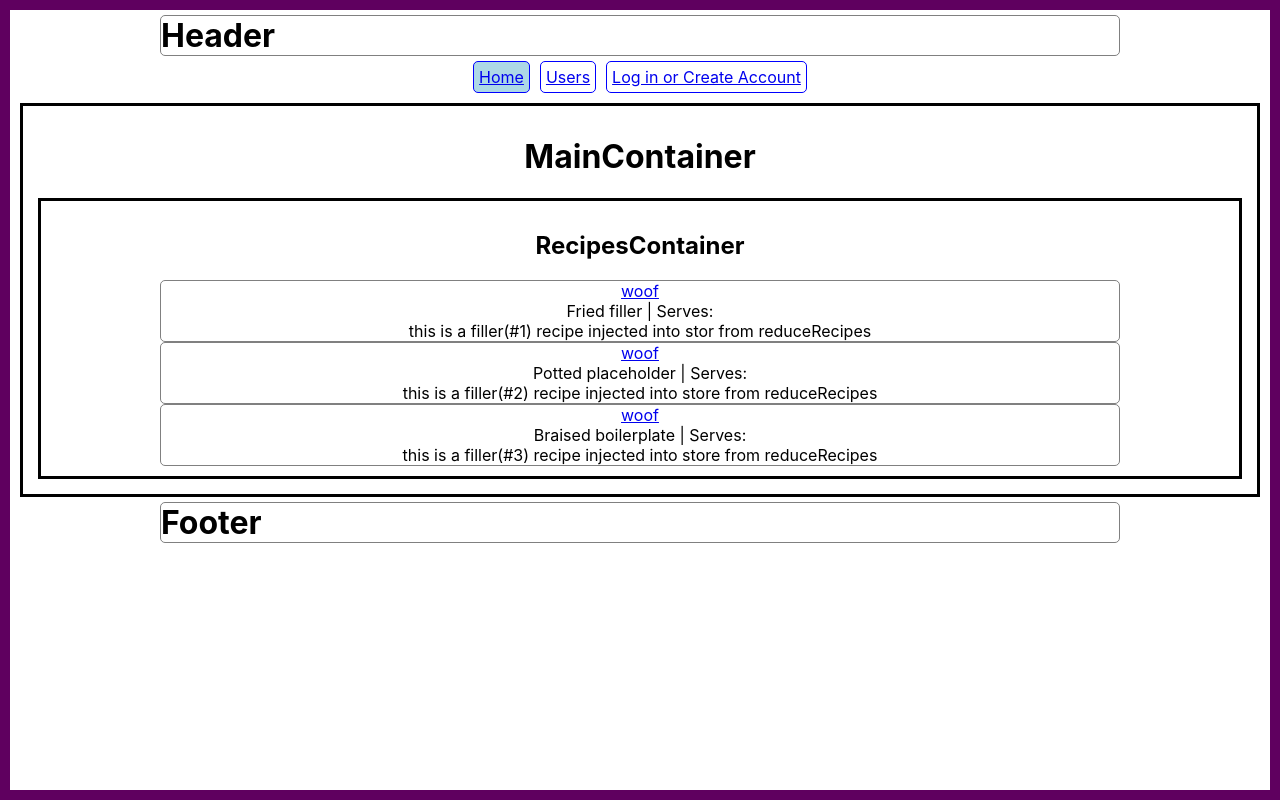
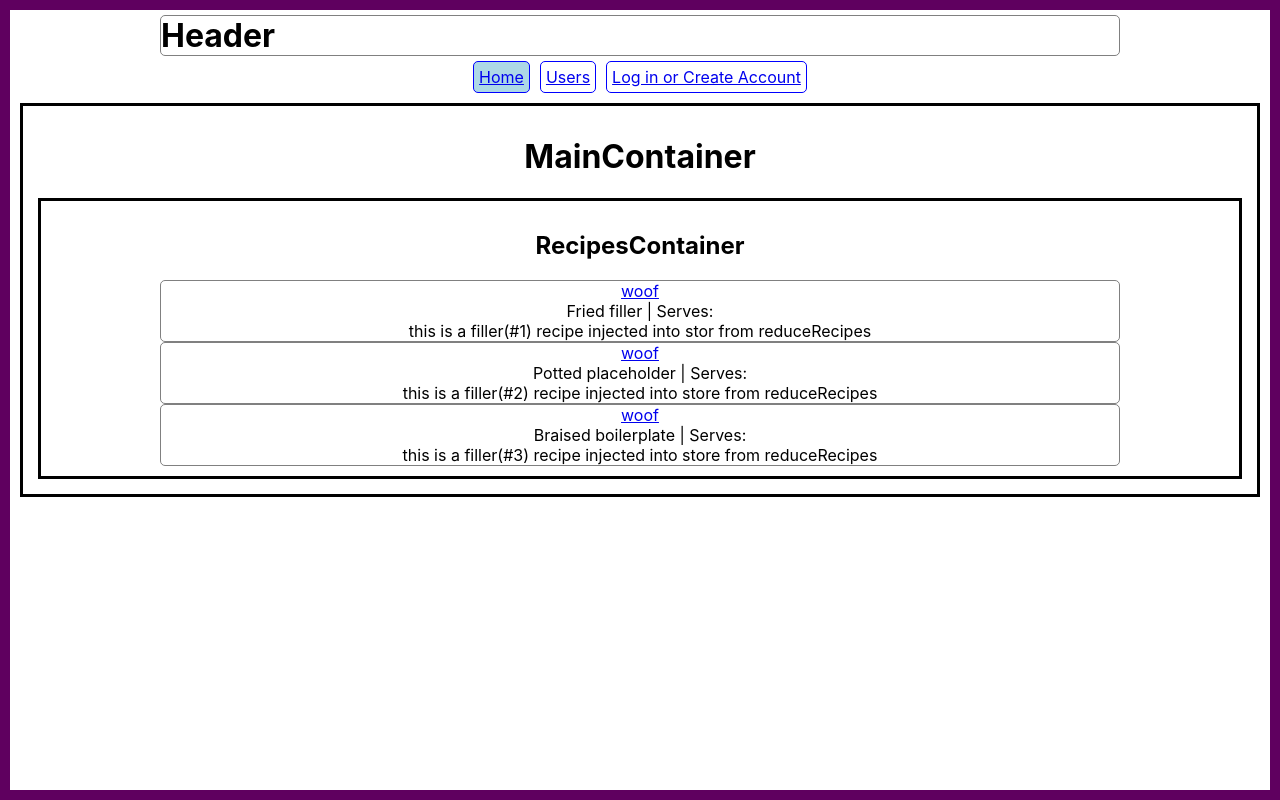
Before and after one commit to royemosby/RecipeSwap_v2, a React (Create React App) app in the folder recipe-swap-frontend/: page / in a window 1280 px wide. Built offline with nearby package versions, Linux system fonts and the light colour scheme.

Commit message:
removes footer. Modifies switch routes to make them restful

```diff
--- a/recipe-swap-frontend/src/App.js
+++ b/recipe-swap-frontend/src/App.js
@@ -1,12 +1,10 @@
 import './App.css';
-import {BrowserRouter as Router, Route} from 'react-router-dom'
-
+import {BrowserRouter as Router, Route, Switch} from 'react-router-dom'
 import MainContainer from './main/MainContainer';
 import RecipeContainer from './recipes/RecipeContainer';
 import UsersContainer from './users/UsersContainer';
 import UserContainer from './users/UserContainer';
 import Header from './common/Header'
-import Footer from './common/Footer'
 import AuthModal from './common/AuthModal'
 import {connect} from 'react-redux'
 
@@ -22,11 +20,13 @@ function App(props) {
       <Router>
         <div>
           <Header/>
-          <Route exact path="/" component={MainContainer}/>
-          <Route path="/recipe" component={RecipeContainer}/>
-          <Route path="/user" component={UserContainer}/>
-          <Route path="/users" component={UsersContainer}/>
-          <Footer/>
+          <Switch>
+            <Route exact path="/" component={MainContainer}/>
+            <Route path="/recipes/new" component={RecipeContainer}/>
+            <Route path="/recipes/:recipeId" component={RecipeContainer}/>
+            <Route path="/users/:username" component={UserContainer}/>
+            <Route path="/users" component={UsersContainer}/>
+          </Switch>
         </div>
         {renderAuthModal(props)}
       </Router>
```
